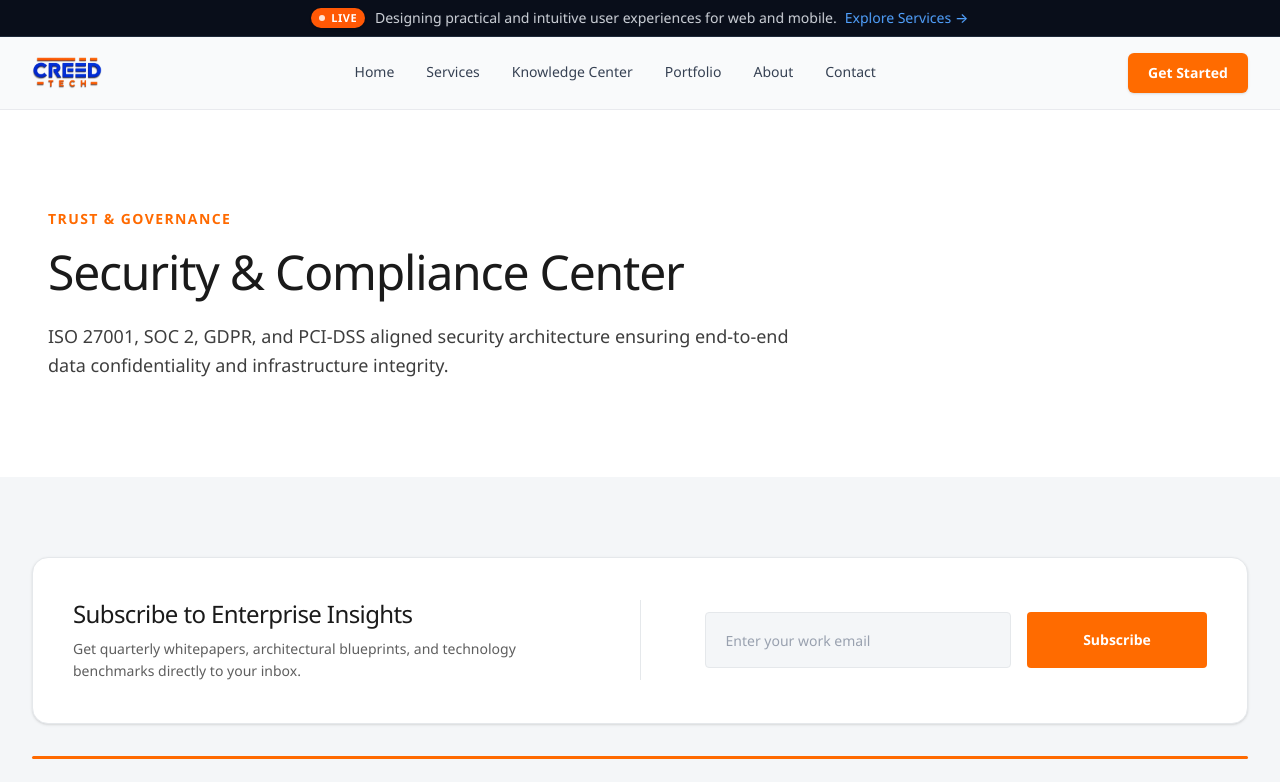
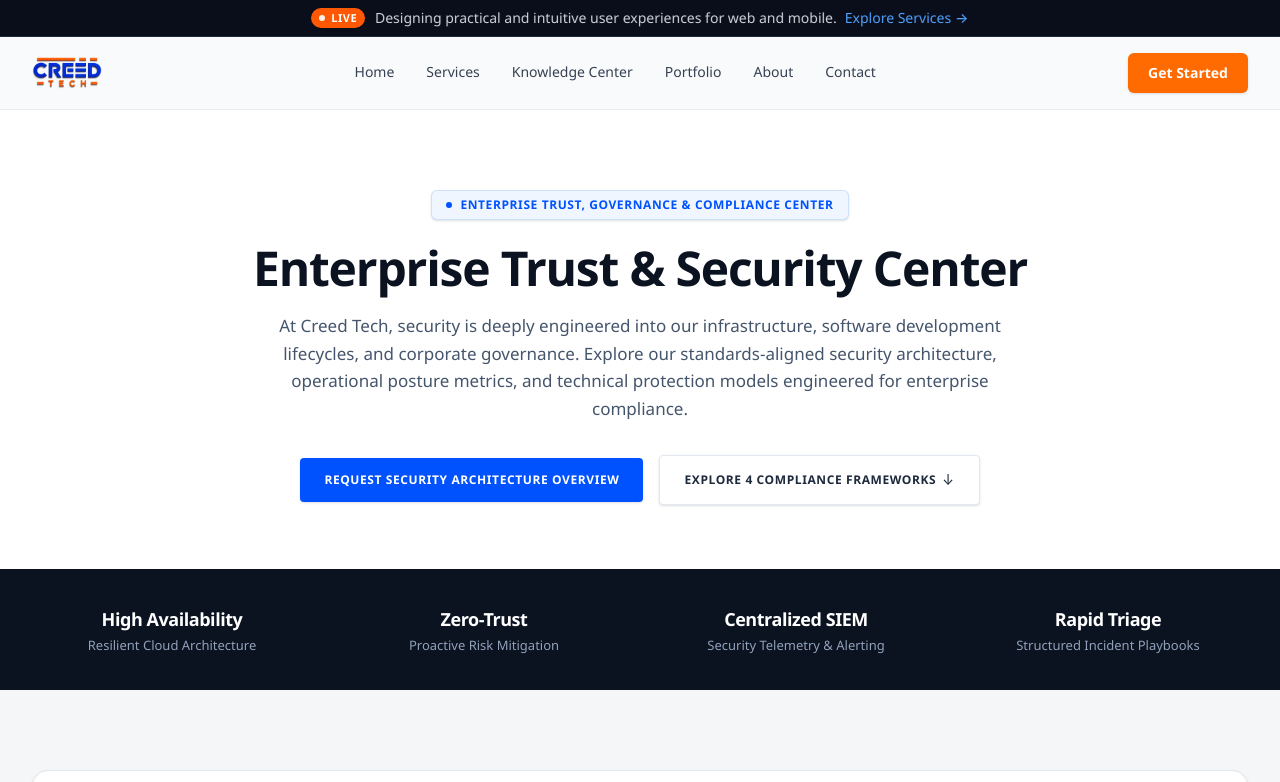
Before and after one commit to tariq200380/enterprise-app, a Next.js app: page /security in a window 1280 px wide. Shown: the top 782 px of the page. Built offline with nearby package versions, Linux system fonts and the light colour scheme.

Commit message:
feat: implement security center hero section and dark metrics strip in pure Tailwind CSS

```diff
--- a/src/app/security/page.tsx
+++ b/src/app/security/page.tsx
@@ -1,26 +1,99 @@
 import type { Metadata } from "next";
+import Link from "next/link";
 
 export const metadata: Metadata = {
-  title: "Security Center | CREED TECH",
-  description: "Enterprise security architecture, compliance benchmarks, and threat resilience.",
+  title: "Enterprise Trust & Security Center",
+  description:
+    "At Creed Tech, security is deeply engineered into our infrastructure, software development lifecycles, and corporate governance. Explore our standards-aligned security architecture, operational posture metrics, and technical protection models engineered for enterprise compliance.",
 };
 
 export default function SecurityPage() {
   return (
-    <div className="w-full bg-white py-16 sm:py-24">
-      <div className="max-w-7xl mx-auto px-6 lg:px-12">
-        <div className="max-w-3xl">
-          <span className="text-sm font-semibold text-[#FF6A00] uppercase tracking-widest">
-            Trust &amp; Governance
-          </span>
-          <h1 className="text-4xl sm:text-5xl font-normal text-[#1A1A1A] tracking-tight leading-tight mt-3">
-            Security &amp; Compliance Center
+    <div className="w-full bg-white">
+      {/* Hero Section */}
+      <section className="w-full pt-16 pb-12 sm:pt-20 sm:pb-16 px-4 sm:px-6 lg:px-8">
+        <div className="max-w-4xl mx-auto flex flex-col items-center text-center">
+          {/* Badge */}
+          <div className="inline-flex items-center gap-2 px-3.5 py-1.5 rounded-md bg-[#EFF6FF] border border-[#BFDBFE]/70 text-[#0052FF] text-xs font-bold tracking-wider uppercase mb-6 shadow-sm">
+            <span className="w-1.5 h-1.5 rounded-full bg-[#0052FF]"></span>
+            <span>Enterprise Trust, Governance &amp; Compliance Center</span>
+          </div>
+
+          {/* Heading */}
+          <h1 className="text-3xl sm:text-4xl md:text-5xl font-extrabold text-[#0B1220] tracking-tight mb-5">
+            Enterprise Trust &amp; Security Center
           </h1>
-          <p className="text-lg text-[#3E3E3E] leading-relaxed mt-5 font-normal">
-            ISO 27001, SOC 2, GDPR, and PCI-DSS aligned security architecture ensuring end-to-end data confidentiality and infrastructure integrity.
+
+          {/* Subtitle */}
+          <p className="text-slate-600 text-sm sm:text-base md:text-[17px] leading-relaxed max-w-3xl mb-8 font-normal">
+            At Creed Tech, security is deeply engineered into our infrastructure, software development lifecycles, and corporate governance. Explore our standards-aligned security architecture, operational posture metrics, and technical protection models engineered for enterprise compliance.
           </p>
+
+          {/* Action Buttons */}
+          <div className="flex flex-wrap items-center justify-center gap-4">
+            <Link
+              href="#contact"
+              className="px-6 py-3.5 bg-[#0052FF] hover:bg-[#0043D1] text-white font-bold text-xs tracking-wider rounded uppercase transition-colors shadow-sm"
+            >
+              Request Security Architecture Overview
+            </Link>
+            <Link
+              href="#frameworks"
+              className="px-6 py-3.5 bg-white hover:bg-slate-50 text-slate-800 font-bold text-xs tracking-wider rounded uppercase border border-slate-200 transition-colors shadow-sm inline-flex items-center gap-1.5"
+            >
+              <span>Explore 4 Compliance Frameworks</span>
+              <span className="text-sm font-normal">↓</span>
+            </Link>
+          </div>
         </div>
-      </div>
+      </section>
+
+      {/* Dark Metrics / Pillar Strip */}
+      <section className="w-full bg-[#0B1220] py-8 sm:py-9">
+        <div className="max-w-7xl mx-auto px-4 sm:px-6 lg:px-8">
+          <div className="grid grid-cols-1 sm:grid-cols-2 lg:grid-cols-4 gap-6 sm:gap-8 text-center">
+            {/* Pillar 1 */}
+            <div className="flex flex-col items-center justify-center">
+              <h3 className="text-white font-bold text-base sm:text-lg tracking-tight">
+                High Availability
+              </h3>
+              <p className="text-slate-400 text-xs sm:text-[13px] mt-1 font-normal">
+                Resilient Cloud Architecture
+              </p>
+            </div>
+
+            {/* Pillar 2 */}
+            <div className="flex flex-col items-center justify-center">
+              <h3 className="text-white font-bold text-base sm:text-lg tracking-tight">
+                Zero-Trust
+              </h3>
+              <p className="text-slate-400 text-xs sm:text-[13px] mt-1 font-normal">
+                Proactive Risk Mitigation
+              </p>
+            </div>
+
+            {/* Pillar 3 */}
+            <div className="flex flex-col items-center justify-center">
+              <h3 className="text-white font-bold text-base sm:text-lg tracking-tight">
+                Centralized SIEM
+              </h3>
+              <p className="text-slate-400 text-xs sm:text-[13px] mt-1 font-normal">
+                Security Telemetry &amp; Alerting
+              </p>
+            </div>
+
+            {/* Pillar 4 */}
+            <div className="flex flex-col items-center justify-center">
+              <h3 className="text-white font-bold text-base sm:text-lg tracking-tight">
+                Rapid Triage
+              </h3>
+              <p className="text-slate-400 text-xs sm:text-[13px] mt-1 font-normal">
+                Structured Incident Playbooks
+              </p>
+            </div>
+          </div>
+        </div>
+      </section>
     </div>
   );
 }
```
